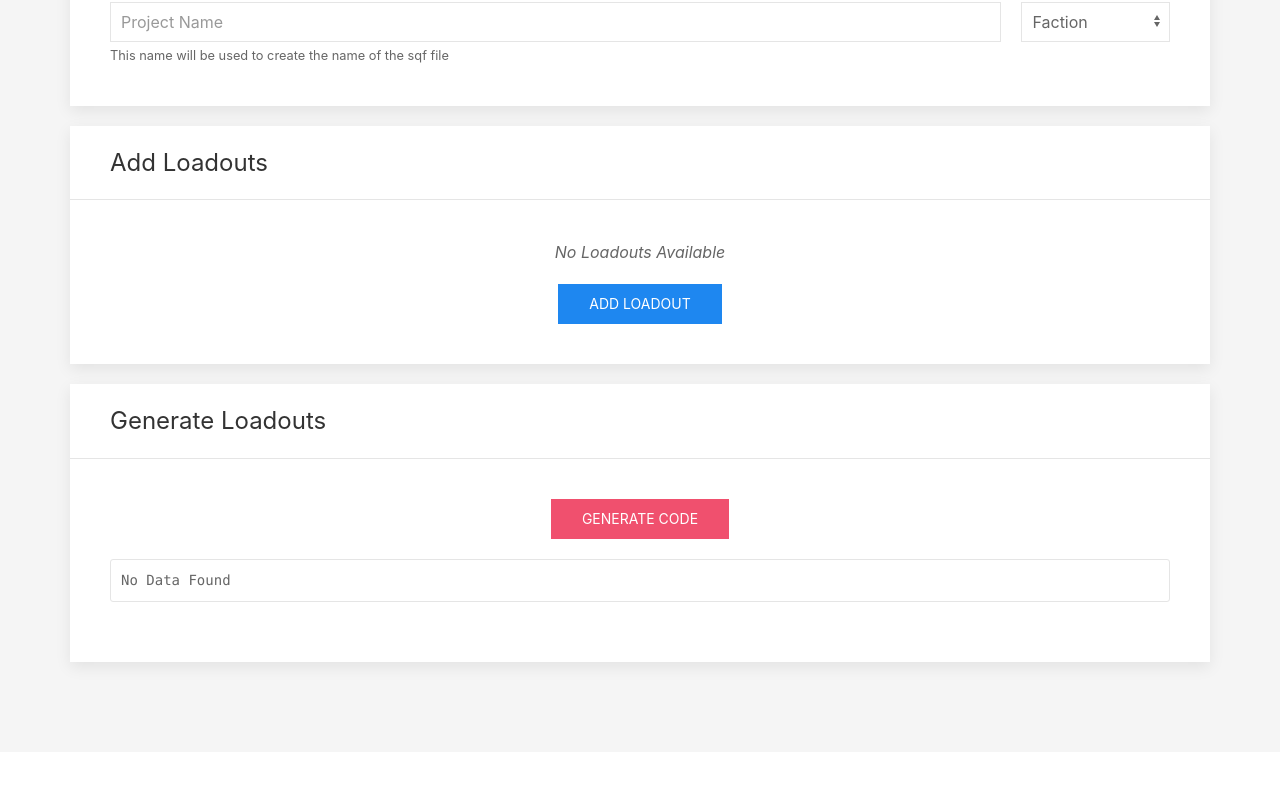
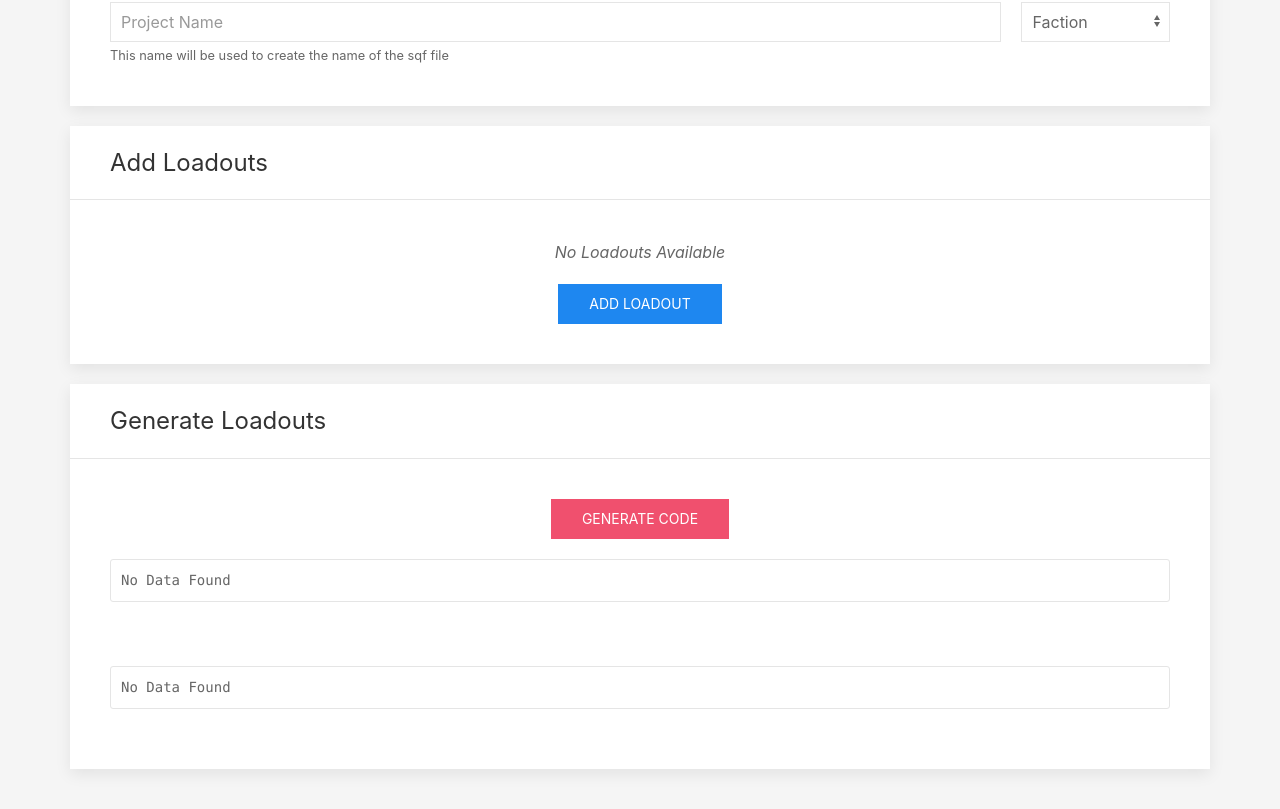
Before and after one commit to aliensteak/loadout-picker, a React (Create React App) app: page / in a window 1280 px wide. Shown: the part 279-1088 px from the top of the page. Before the commit the page ends 1031 px from the top, so only its background shows below. Built offline with nearby package versions, Linux system fonts and the light colour scheme.

Commit message:
created seperate method for sqf code

```diff
--- a/src/components/GenerateCode.js
+++ b/src/components/GenerateCode.js
@@ -6,6 +6,7 @@ class GenerateCode extends Component {
 
     this.state = {
       sqfCode: "No Data Found",
+      initCode: "No Data Found"
     }
 
     this.generateCodeClickHandler = this.generateCodeClickHandler.bind(this)
@@ -84,8 +85,12 @@ class GenerateCode extends Component {
     return loadoutContainer
   }
 
-  generateCodeClickHandler() {
-    const data = this.props.projectData
+  /**
+   * Generates code for loadoutSqf file
+   *
+   * @param {String} data
+   */
+  generateSqfCode(data) {
     let loadoutSqfCode = ""
 
     // if side is selected, then add code to switch sides
@@ -123,7 +128,22 @@ class GenerateCode extends Component {
     // close switch case
     loadoutSqfCode += '};'
 
-    this.setState({ sqfCode: loadoutSqfCode })
+    return loadoutSqfCode
+  }
+
+  /**
+   * Generates code for in-game init property
+   *
+   * @param {String} data
+   */
+  generateInitCode(data) {
+
+  }
+
+  generateCodeClickHandler() {
+    const data = this.props.projectData
+
+    this.setState({ sqfCode: this.generateSqfCode(data), initCode: this.generateInitCode(data) })
   }
 
   render() {
@@ -150,6 +170,12 @@ class GenerateCode extends Component {
             <pre>
               {this.state.sqfCode}
             </pre>
+
+            <br />
+
+            <pre>
+              {this.state.initCode}
+            </pre>
           </div>
         </div>
       </div>
```
Also changed, not shown: 1 other file (tests, documents, lock files or other folders).
